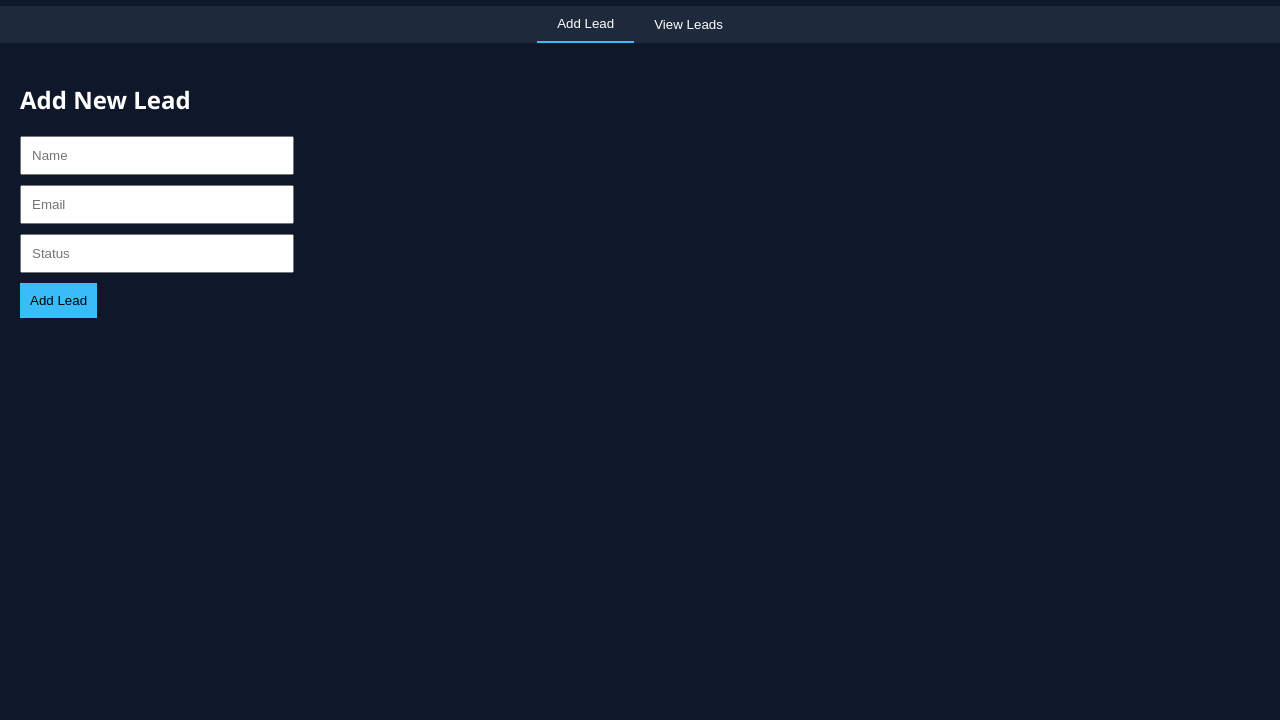
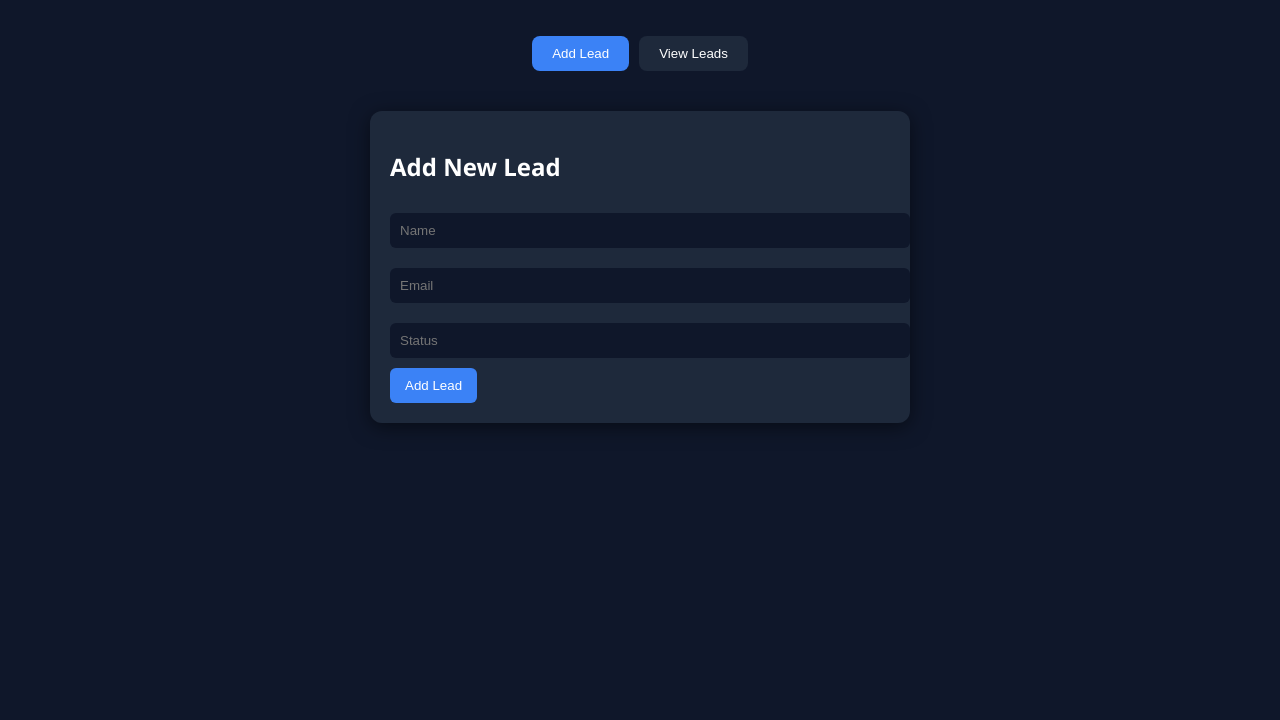
Before and after one commit to Aasritha007/FUTURE_FS_02, a website: page index.html in a window 1280 px wide. Shown: the part 80-800 px from the top of the page. Drawn offline with Linux system fonts and the light colour scheme; no server answers.

Commit message:
Update style.css

```diff
--- a/style.css
+++ b/style.css
@@ -1,17 +1,92 @@
-body { margin: 0; font-family: 'Segoe UI', sans-serif; background: #0f172a; color: white; }
+body {
+  margin: 0;
+  font-family: 'Segoe UI', sans-serif;
+  background: #0f172a;
+  color: #fff;
+}
 
-header { text-align: center; padding: 20px; background: #020617; }
+.title {
+  text-align: center;
+  padding: 20px;
+  font-size: 28px;
+  font-weight: bold;
+}
 
-.tabs { display: flex; justify-content: center; background: #1e293b; }
+/* Tabs */
+.tabs {
+  display: flex;
+  justify-content: center;
+  gap: 10px;
+  margin-bottom: 20px;
+}
 
-.tab-btn { padding: 10px 20px; border: none; background: none; color: white; cursor: pointer; }
+.tab-btn {
+  padding: 10px 20px;
+  border: none;
+  background: #1e293b;
+  color: white;
+  cursor: pointer;
+  border-radius: 8px;
+  transition: 0.3s;
+}
 
-.tab-btn.active { border-bottom: 2px solid #38bdf8; }
+.tab-btn:hover {
+  background: #334155;
+}
 
-.tab-content { display: none; padding: 20px; }
+.tab-btn.active {
+  background: #3b82f6;
+}
 
-.tab-content.active { display: block; }
+/* Tab Content */
+.tab-content {
+  display: none;
+  padding: 20px;
+}
 
-input { display: block; margin: 10px 0; padding: 10px; width: 250px; }
+.tab-content.active {
+  display: block;
+}
 
-button { padding: 10px; background: #38bdf8; border: none; cursor: pointer; }
+/* Card */
+.card {
+  max-width: 500px;
+  margin: auto;
+  padding: 20px;
+  background: #1e293b;
+  border-radius: 12px;
+  box-shadow: 0 4px 20px rgba(0,0,0,0.5);
+}
+
+/* Inputs */
+input {
+  width: 100%;
+  padding: 10px;
+  margin: 10px 0;
+  border: none;
+  border-radius: 6px;
+  background: #0f172a;
+  color: white;
+}
+
+/* Buttons */
+button {
+  padding: 10px 15px;
+  border: none;
+  border-radius: 6px;
+  background: #3b82f6;
+  color: white;
+  cursor: pointer;
+}
+
+button:hover {
+  background: #2563eb;
+}
+
+/* Lead Card */
+.lead {
+  background: #0f172a;
+  margin-top: 10px;
+  padding: 10px;
+  border-radius: 8px;
+}
```
